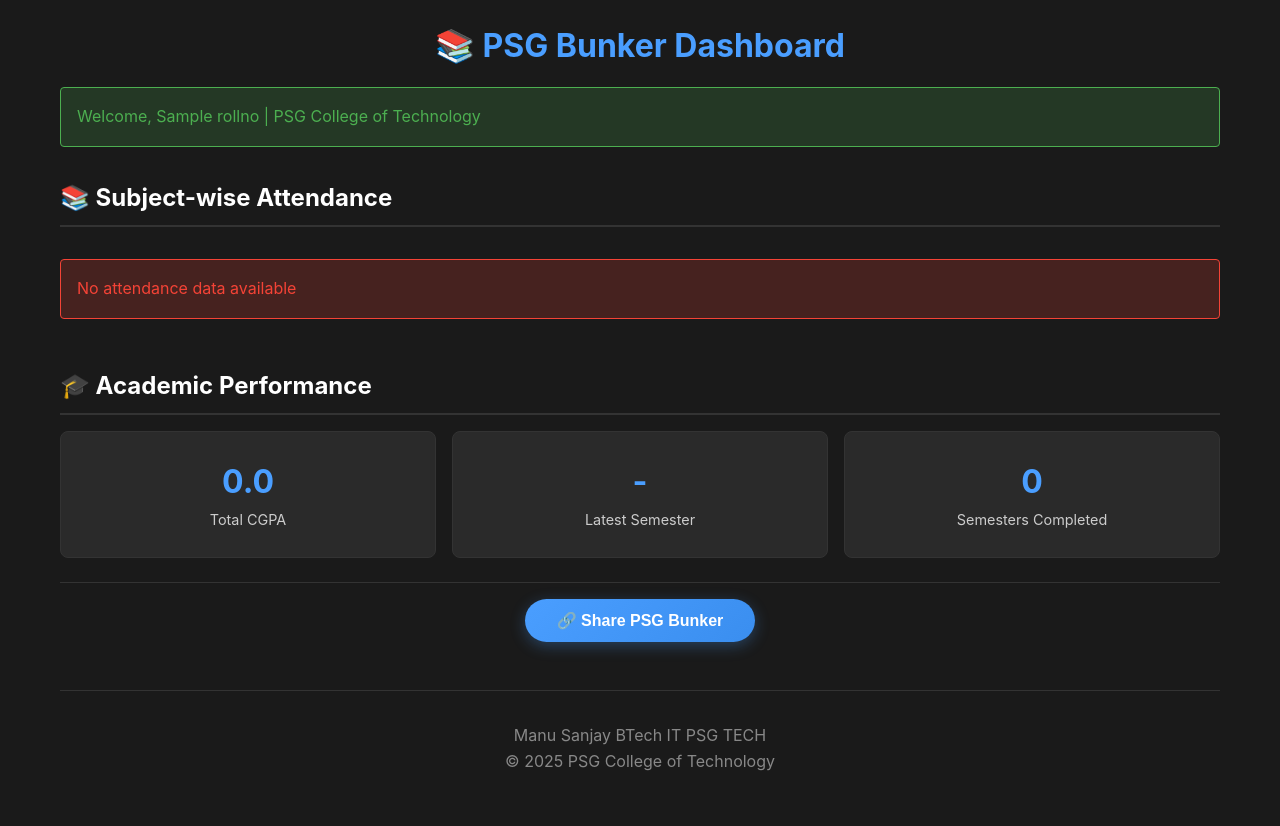
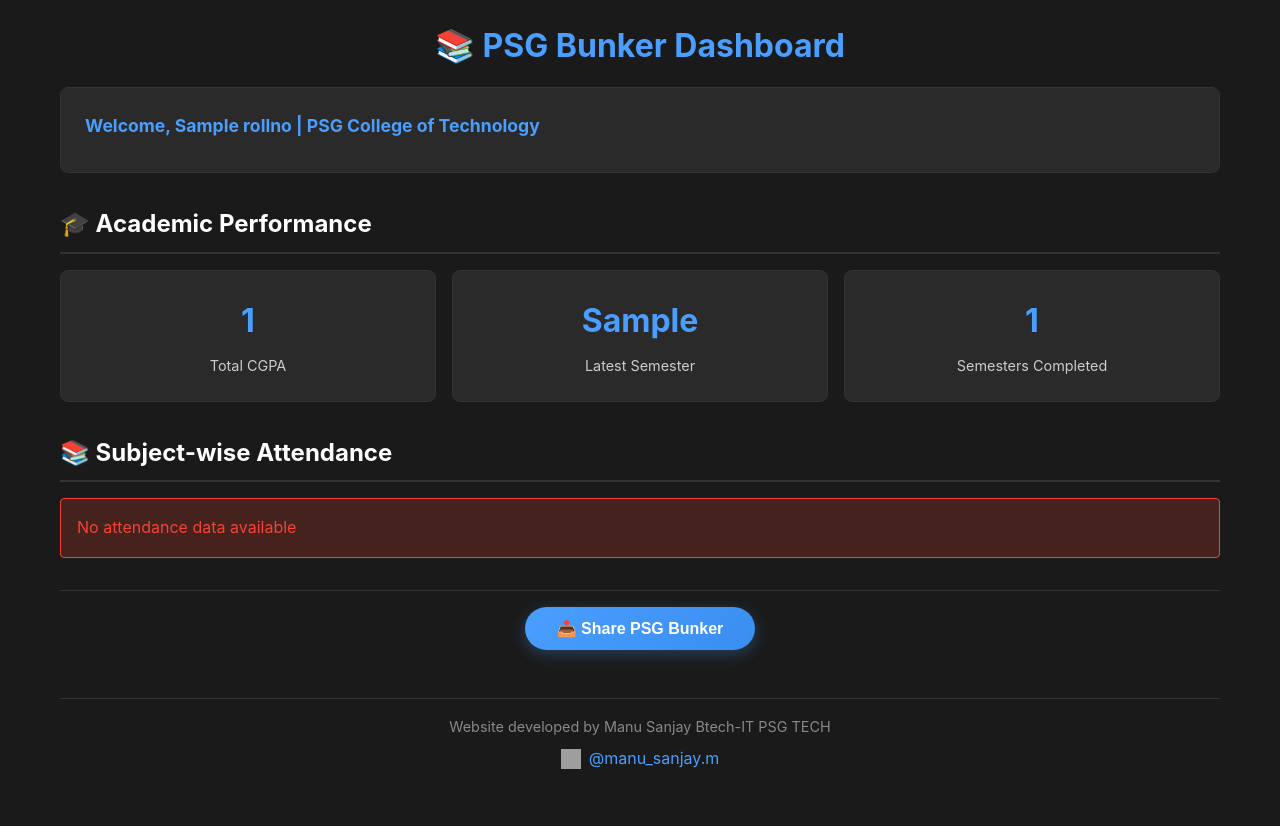
Before and after one commit to manusanjay545/PSG-Bunker, a Flask app: template templates/dashboard.html in a window 1280 px wide. After the commit the page ends 769 px from the top, so only its background shows below. Run offline with Flask 3, Linux system fonts and the light colour scheme; the template is opened without the code that fills it: most values are stand-ins (such as "Sample title", 1, 10 or a date in 2020); data that the repository does not hold is empty; grey boxes are pictures that could not be loaded.

Commit message:
Update dashboard.html

```diff
--- a/templates/dashboard.html
+++ b/templates/dashboard.html
@@ -5,186 +5,168 @@
     <meta name="viewport" content="width=device-width, initial-scale=1.0">
     <title>Dashboard - PSG Bunker</title>
     <link rel="stylesheet" href="{{ url_for('static', filename='style.css') }}">
-    <link rel="icon" type="image/x-icon" href="{{ url_for('static', filename='favicon.ico') }}">
 </head>
 <body>
     <div class="container">
         <h1>📚 PSG Bunker Dashboard</h1>
 
-        <div class="alert alert-success">
-            Welcome, {{ rollno }} | PSG College of Technology
+        <div class="card">
+            <div class="card-header">Welcome, {{ rollno }} | PSG College of Technology</div>
         </div>
 
-        <div id="attendance">
-            <h2>📚 Subject-wise Attendance</h2>
-
-            <div id="attendance-grid" class="grid">
-                <!-- Attendance cards will be populated by JavaScript -->
+        <!-- CGPA Section moved to top -->
+        <h2>🎓 Academic Performance</h2>
+        <div class="grid grid-3">
+            <div class="stat-card">
+                <span class="stat-number">{{ cgpa.total_cgpa or '0.0' }}</span>
+                <div class="stat-label">Total CGPA</div>
+            </div>
+            <div class="stat-card">
+                <span class="stat-number">{{ cgpa.latest_sem or '-' }}</span>
+                <div class="stat-label">Latest Semester</div>
+            </div>
+            <div class="stat-card">
+                <span class="stat-number">{{ cgpa.total_semesters or '0' }}</span>
+                <div class="stat-label">Semesters Completed</div>
             </div>
         </div>
 
-        <div id="cgpa-section">
-            <h2>🎓 Academic Performance</h2>
-
-            <div class="grid grid-3">
-                <div class="stat-card">
-                    <span class="stat-number" id="cgpa-value">{{ cgpa.total_cgpa or '0.0' }}</span>
-                    <span class="stat-label">Total CGPA</span>
-                </div>
-                <div class="stat-card">
-                    <span class="stat-number" id="latest-sem">{{ cgpa.latest_sem or '-' }}</span>
-                    <span class="stat-label">Latest Semester</span>
-                </div>
-                <div class="stat-card">
-                    <span class="stat-number" id="total-sems">{{ cgpa.total_semesters or '0' }}</span>
-                    <span class="stat-label">Semesters Completed</span>
-                </div>
-            </div>
+        <!-- Subject-wise Attendance Section -->
+        <h2>📚 Subject-wise Attendance</h2>
+        <div id="attendanceContainer">
+            <div class="loading"></div>
+            <p>Loading attendance data...</p>
         </div>
 
-        <div class="share-section text-center mt-3">
-            <button onclick="shareWebsite()" class="share-btn">
-                🔗 Share PSG Bunker
+        <!-- Share Section -->
+        <div class="share-section text-center">
+            <button class="share-btn" onclick="shareApp()">
+                📤 Share PSG Bunker
             </button>
         </div>
 
-        <footer>
-            <p>Manu Sanjay BTech IT PSG TECH</p>
-            <p>© 2025 PSG College of Technology</p>
-        </footer>
+        <!-- Developer Credit and Instagram Link at Bottom -->
+        <div style="text-align: center; margin-top: 2rem; padding: 1rem 0; border-top: 1px solid #333; color: #888;">
+            <div style="margin-bottom: 0.5rem; font-size: 0.9rem;">
+                Website developed by Manu Sanjay Btech-IT PSG TECH
+            </div>
+            <a href="https://www.instagram.com/manu_sanjay.m" target="_blank" style="color: #4a9eff; text-decoration: none; display: inline-flex; align-items: center; gap: 0.5rem; justify-content: center;">
+                <img src="https://img.icons8.com/?size=100&id=BrU2BBoRXiWq&format=png&color=4a9eff" alt="Instagram" style="width: 20px; height: 20px;">
+                @manu_sanjay.m
+            </a>
+        </div>
     </div>
 
     <script>
-        // Function to share the website
-        function shareWebsite() {
-            const url = 'https://psgbunker.in.net';
-            const title = 'PSG Bunker - Attendance & CGPA Tracker';
-            const text = 'Check out PSG Bunker for tracking your attendance and CGPA at PSG Tech!';
+        // Load attendance data
+        fetch('/attendance')
+            .then(response => response.json())
+            .then(data => {
+                displayAttendance(data);
+            })
+            .catch(error => {
+                console.error('Error loading attendance:', error);
+                document.getElementById('attendanceContainer').innerHTML =
+                    '<div class="alert alert-danger">Error loading attendance data</div>';
+            });
 
-            if (navigator.share) {
-                navigator.share({
-                    title: title,
-                    text: text,
-                    url: url
-                }).catch(console.error);
-            } else {
-                // Fallback for browsers that don't support Web Share API
-                const shareText = `${title}\n${text}\n${url}`;
-                if (navigator.clipboard) {
-                    navigator.clipboard.writeText(shareText).then(() => {
-                        alert('Website link copied to clipboard!');
-                    });
-                } else {
-                    // Final fallback
-                    const textArea = document.createElement('textarea');
-                    textArea.value = shareText;
-                    document.body.appendChild(textArea);
-                    textArea.select();
-                    document.execCommand('copy');
-                    document.body.removeChild(textArea);
-                    alert('Website link copied to clipboard!');
-                }
+        function displayAttendance(data) {
+            const container = document.getElementById('attendanceContainer');
+
+            if (data.error) {
+                container.innerHTML = '<div class="alert alert-danger">' + data.error + '</div>';
+                return;
             }
-        }
 
-        async function loadAttendance() {
-            try {
-                const response = await fetch('/attendance');
-                const data = await response.json();
+            let html = '';
 
-                if (data.error) {
-                    document.getElementById('attendance-grid').innerHTML = `<div class="alert alert-danger">${data.error}</div>`;
-                    return;
-                }
+            // Overall stats
+            html += `
+                <div class="grid grid-4" style="margin-bottom: 2rem;">
+                    <div class="stat-card">
+                        <span class="stat-number">${data.total_days}</span>
+                        <div class="stat-label">Total Classes</div>
+                    </div>
+                    <div class="stat-card">
+                        <span class="stat-number">${data.attended_days}</span>
+                        <div class="stat-label">Attended</div>
+                    </div>
+                    <div class="stat-card">
+                        <span class="stat-number ${getPercentageClass(data.percentage)}">${data.percentage.toFixed(1)}%</span>
+                        <div class="stat-label">Overall %</div>
+                    </div>
+                    <div class="stat-card">
+                        <span class="stat-number ${data.need_days > 0 ? 'danger' : 'success'}">
+                            ${data.need_days > 0 ? data.need_days : data.bunkable_days}
+                        </span>
+                        <div class="stat-label">${data.need_days > 0 ? 'Must Attend' : 'Can Miss'}</div>
+                    </div>
+                </div>
+            `;
 
-                const grid = document.getElementById('attendance-grid');
-                grid.innerHTML = '';
+            // Subject cards (removed subject type display)
+            data.subjects.forEach(subject => {
+                const statusClass = subject.percentage_of_attendance >= 75 ? 'success' : 'danger';
+                const percentageClass = getPercentageClass(subject.percentage_of_attendance);
 
-                // Create subject cards with course titles
-                data.subjects.forEach(subject => {
-                    const card = document.createElement('div');
-
-                    // Determine card style based on attendance
-                    const percentage = subject.percentage_of_attendance;
-                    let cardClass = 'subject-card ';
-                    let percentageClass = '';
-                    let statusClass = '';
-
-                    if (percentage >= 85) {
-                        cardClass += 'success';
-                        percentageClass = 'success';
-                        statusClass = 'status-can-miss';
-                    } else if (percentage >= 75) {
-                        cardClass += 'warning';
-                        percentageClass = 'warning';
-                        statusClass = 'status-can-miss';
-                    } else {
-                        cardClass += 'danger';
-                        percentageClass = 'danger';
-                        statusClass = 'status-must-attend';
-                    }
-
-                    // Card with course title prominently displayed
-                    card.className = cardClass;
-                    card.innerHTML = `
-                        <div class="subject-title">
-                            ${subject.course_title || subject.name}
-                        </div>
+                html += `
+                    <div class="subject-card ${statusClass}">
+                        <div class="subject-title">${subject.display_name || subject.name}</div>
 
                         <div class="subject-main-info">
                             <div class="attendance-percentage">
-                                <span class="percentage-number ${percentageClass}">${percentage.toFixed(1)}%</span>
+                                <span class="percentage-number ${percentageClass}">${subject.percentage_of_attendance.toFixed(1)}%</span>
                                 <div class="attendance-details">
                                     ${subject.total_present}/${subject.total_hours} classes attended
                                 </div>
                             </div>
 
                             <div class="status-display">
-                                ${subject.status === 'can_bunk' ?
-                                    `<span class="status-number ${statusClass}">${subject.classes_to_bunk}</span>
-                                     <div class="status-label ${statusClass}">Can Miss</div>` :
-                                    `<span class="status-number ${statusClass}">${subject.classes_to_attend}</span>
-                                     <div class="status-label ${statusClass}">Must Attend</div>`
-                                }
+                                <span class="status-number ${subject.classes_to_attend > 0 ? 'status-must-attend' : 'status-can-miss'}">
+                                    ${subject.classes_to_attend > 0 ? subject.classes_to_attend : subject.classes_to_bunk}
+                                </span>
+                                <div class="status-label ${subject.classes_to_attend > 0 ? 'status-must-attend' : 'status-can-miss'}">
+                                    ${subject.classes_to_attend > 0 ? 'Must Attend' : 'Can Miss'}
+                                </div>
                             </div>
                         </div>
 
                         <div class="subject-footer">
-                            <div class="course-code">Course Code: ${subject.course_code || subject.original_name}</div>
-                            <div class="subject-type">Type: ${subject.type}</div>
-                            <div>Period: ${subject.attendance_from} to ${subject.attendance_to}</div>
+                            <div><strong>Period:</strong> ${subject.attendance_from} to ${subject.attendance_to}</div>
+                            <div><strong>Total Hours:</strong> ${subject.total_hours} | <strong>Exception:</strong> ${subject.exception_hour}</div>
                         </div>
-                    `;
+                    </div>
+                `;
+            });
 
-                    grid.appendChild(card);
+            container.innerHTML = html;
+        }
+
+        function getPercentageClass(percentage) {
+            if (percentage >= 85) return 'success';
+            if (percentage >= 75) return 'warning';
+            return 'danger';
+        }
+
+        function shareApp() {
+            if (navigator.share) {
+                navigator.share({
+                    title: 'PSG Bunker - Attendance Tracker',
+                    text: 'Check out PSG Bunker - Easy attendance and CGPA tracking for PSG Tech students!',
+                    url: window.location.origin
                 });
-
-            } catch (error) {
-                console.error('Error loading attendance:', error);
-                document.getElementById('attendance-grid').innerHTML = '<div class="alert alert-danger">Error loading attendance data</div>';
+            } else {
+                // Fallback for browsers that don't support Web Share API
+                const url = window.location.origin;
+                if (navigator.clipboard) {
+                    navigator.clipboard.writeText(url).then(() => {
+                        alert('App link copied to clipboard!');
+                    });
+                } else {
+                    alert(`Share this link: ${url}`);
+                }
             }
         }
-
-        async function loadCGPA() {
-            try {
-                const response = await fetch('/cgpa');
-                const data = await response.json();
-
-                if (!data.error) {
-                    document.getElementById('cgpa-value').textContent = data.total_cgpa || '0.0';
-                    document.getElementById('latest-sem').textContent = data.latest_sem || '-';
-                    document.getElementById('total-sems').textContent = data.total_semesters || '0';
-                }
-            } catch (error) {
-                console.error('Error loading CGPA:', error);
-            }
-        }
-
-        // Load data when page loads
-        document.addEventListener('DOMContentLoaded', function() {
-            loadAttendance();
-            loadCGPA();
-        });
     </script>
 </body>
 </html>
```
